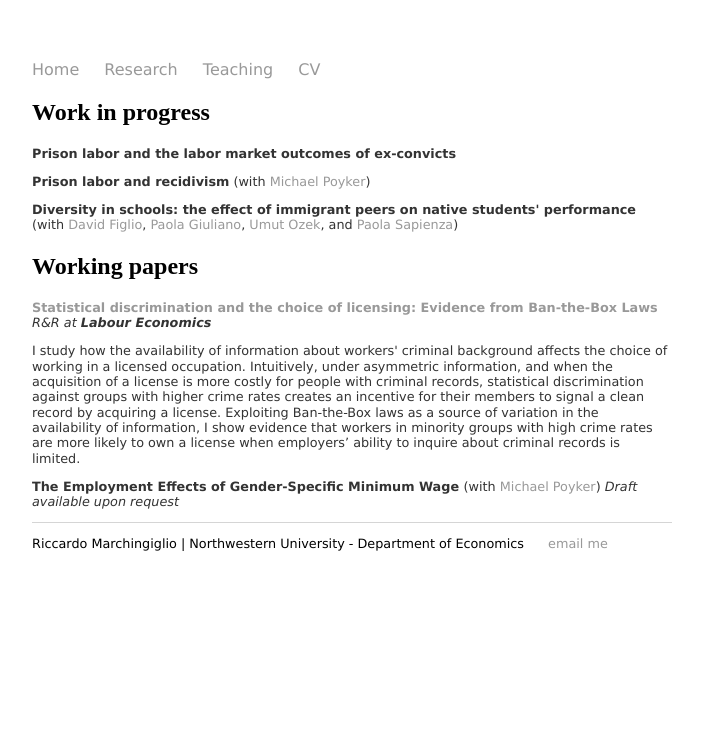
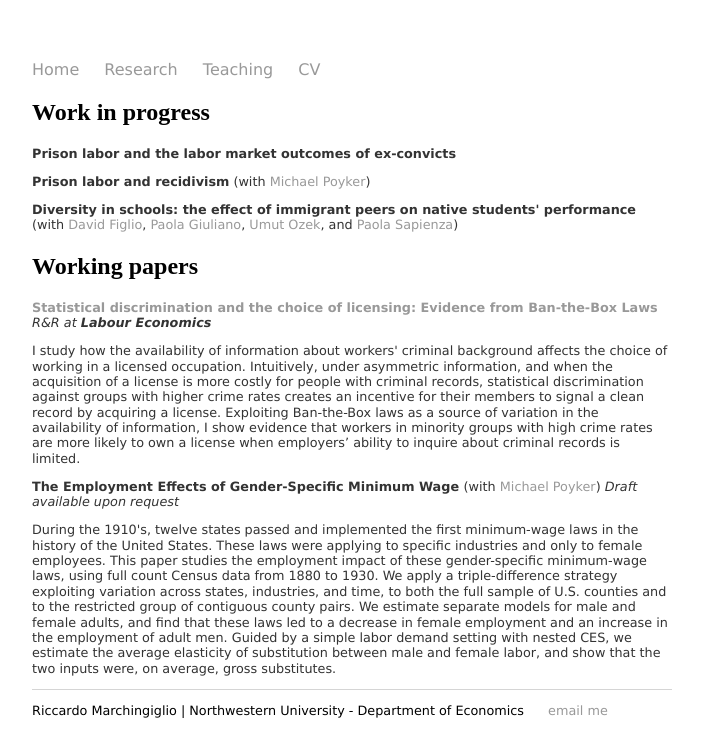
Before and after one commit to riccardomarchingiglio/riccardomarchingiglio.github.io, a plain HTML site: page research.html in a window 1280 px wide. Shown: the whole page, without its empty margins (288-991 px from the left). Drawn offline with Linux system fonts and the light colour scheme.

Commit message:
Update research.html

```diff
--- a/research.html
+++ b/research.html
@@ -27,6 +27,7 @@
 				<p> <a href="https://www.dropbox.com/s/kkx28n3t690vb8p/OccLic_StatDisc_jan-19.pdf?raw=1"> <b>Statistical discrimination and the choice of licensing: Evidence from Ban-the-Box Laws</b></a> <i>R&R at <b>Labour Economics</b></i> </p>
 				<p> I study how the availability of information about workers' criminal background affects the choice of working in a licensed occupation. Intuitively, under asymmetric information, and when the acquisition of a license is more costly for people with criminal records, statistical discrimination against groups with higher crime rates creates an incentive for their members to signal a clean record by acquiring a license. Exploiting Ban-the-Box laws as a source of variation in the availability of information, I show evidence that workers in minority groups with high crime rates  are more likely to own a license when employers’ ability to inquire about criminal records is limited. </p>
     				<p><b> The Employment Effects of Gender-Specific Minimum Wage </b> (with <a href="http://www.poykerm.com/">Michael Poyker</a>) <i> Draft available upon request</i> </p>
+				<p> During the 1910's, twelve states passed and implemented the first minimum-wage laws in the history of the United States. These laws were applying to specific industries and only to female employees. This paper studies the employment impact of these gender-specific minimum-wage laws, using full count Census data from 1880 to 1930. We apply a triple-difference strategy exploiting variation across states, industries, and time, to both the full sample of U.S. counties and to the restricted group of contiguous county pairs. We estimate separate models for male and female adults, and find that these laws led to a decrease in female employment and an increase in the employment of adult men. Guided by a simple labor demand setting with nested CES, we estimate the average elasticity of substitution between male and female labor, and show that the two inputs were, on average, gross substitutes. </p>
 		</div><!-- /.blurb -->
 		</div><!-- /.container -->
 		<footer>
```
